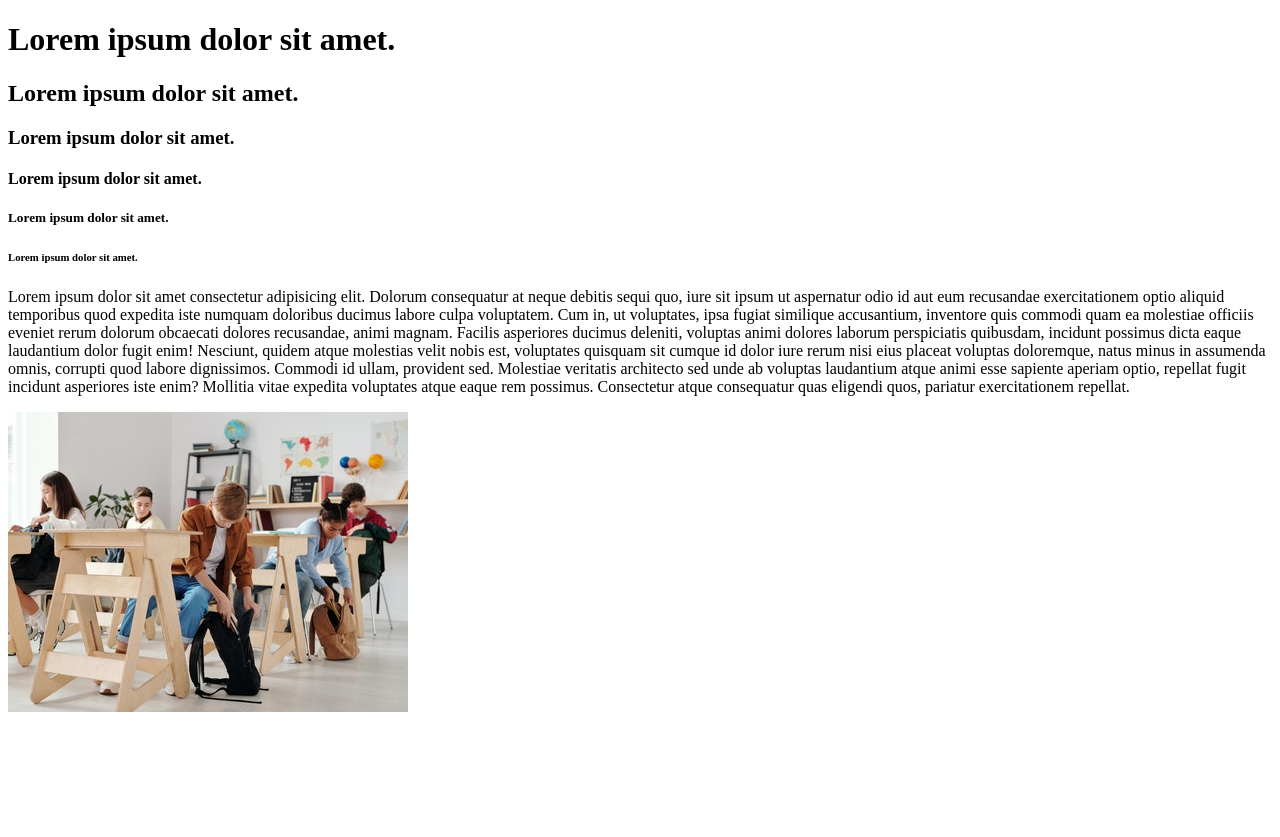
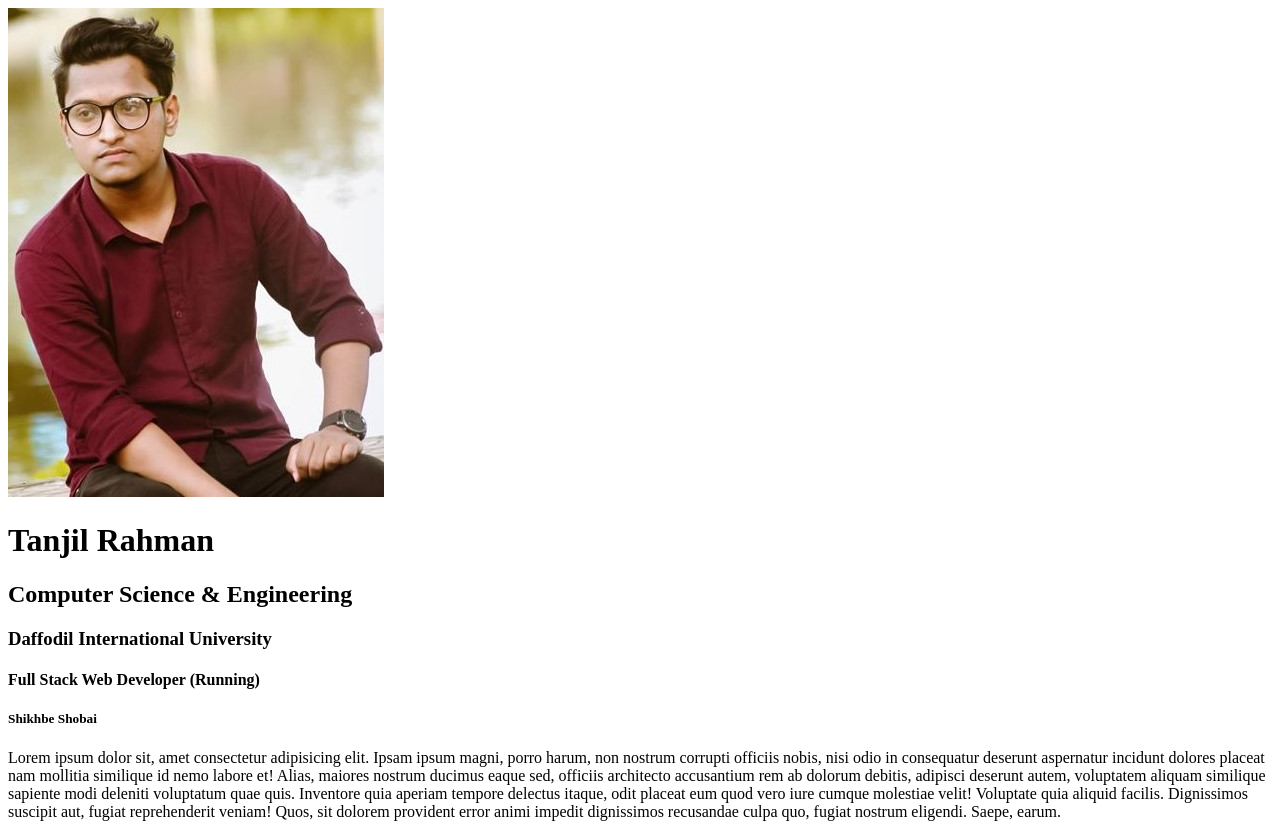
Before and after one commit to tanjilrahman321/html1_11_06_2021, a plain HTML site: page index.html in a window 1280 px wide. Before the commit the page ends 800 px from the top, so only its background shows below. Drawn offline with Linux system fonts and the light colour scheme.

Commit message:
Update index.html

```diff
--- a/index.html
+++ b/index.html
@@ -7,16 +7,16 @@
 </head>
 <body>
 
-	<h1>Lorem ipsum dolor sit amet.</h1>
-	<h2>Lorem ipsum dolor sit amet.</h2>
-	<h3>Lorem ipsum dolor sit amet.</h3>
-	<h4>Lorem ipsum dolor sit amet.</h4>
-	<h5>Lorem ipsum dolor sit amet.</h5>
-	<h6>Lorem ipsum dolor sit amet.</h6>
+	<img src="images/tanjil.jpg">
+	<h1>Tanjil Rahman</h1>
+	<h2>Computer Science & Engineering</h2>
+	<h3>Daffodil International University</h3>
+	<h4>Full Stack Web Developer (Running)</h4>
+	<h5>Shikhbe Shobai</h5>
 
-	<p>Lorem ipsum dolor sit amet consectetur adipisicing elit. Dolorum consequatur at neque debitis sequi quo, iure sit ipsum ut aspernatur odio id aut eum recusandae exercitationem optio aliquid temporibus quod expedita iste numquam doloribus ducimus labore culpa voluptatem. Cum in, ut voluptates, ipsa fugiat similique accusantium, inventore quis commodi quam ea molestiae officiis eveniet rerum dolorum obcaecati dolores recusandae, animi magnam. Facilis asperiores ducimus deleniti, voluptas animi dolores laborum perspiciatis quibusdam, incidunt possimus dicta eaque laudantium dolor fugit enim! Nesciunt, quidem atque molestias velit nobis est, voluptates quisquam sit cumque id dolor iure rerum nisi eius placeat voluptas doloremque, natus minus in assumenda omnis, corrupti quod labore dignissimos. Commodi id ullam, provident sed. Molestiae veritatis architecto sed unde ab voluptas laudantium atque animi esse sapiente aperiam optio, repellat fugit incidunt asperiores iste enim? Mollitia vitae expedita voluptates atque eaque rem possimus. Consectetur atque consequatur quas eligendi quos, pariatur exercitationem repellat.</p>
-
-	<img src="images/school.jpg" alt="School">
+	<p>
+		Lorem ipsum dolor sit, amet consectetur adipisicing elit. Ipsam ipsum magni, porro harum, non nostrum corrupti officiis nobis, nisi odio in consequatur deserunt aspernatur incidunt dolores placeat nam mollitia similique id nemo labore et! Alias, maiores nostrum ducimus eaque sed, officiis architecto accusantium rem ab dolorum debitis, adipisci deserunt autem, voluptatem aliquam similique sapiente modi deleniti voluptatum quae quis. Inventore quia aperiam tempore delectus itaque, odit placeat eum quod vero iure cumque molestiae velit! Voluptate quia aliquid facilis. Dignissimos suscipit aut, fugiat reprehenderit veniam! Quos, sit dolorem provident error animi impedit dignissimos recusandae culpa quo, fugiat nostrum eligendi. Saepe, earum.
+	</p>
 
 </body>
 </html>
```
